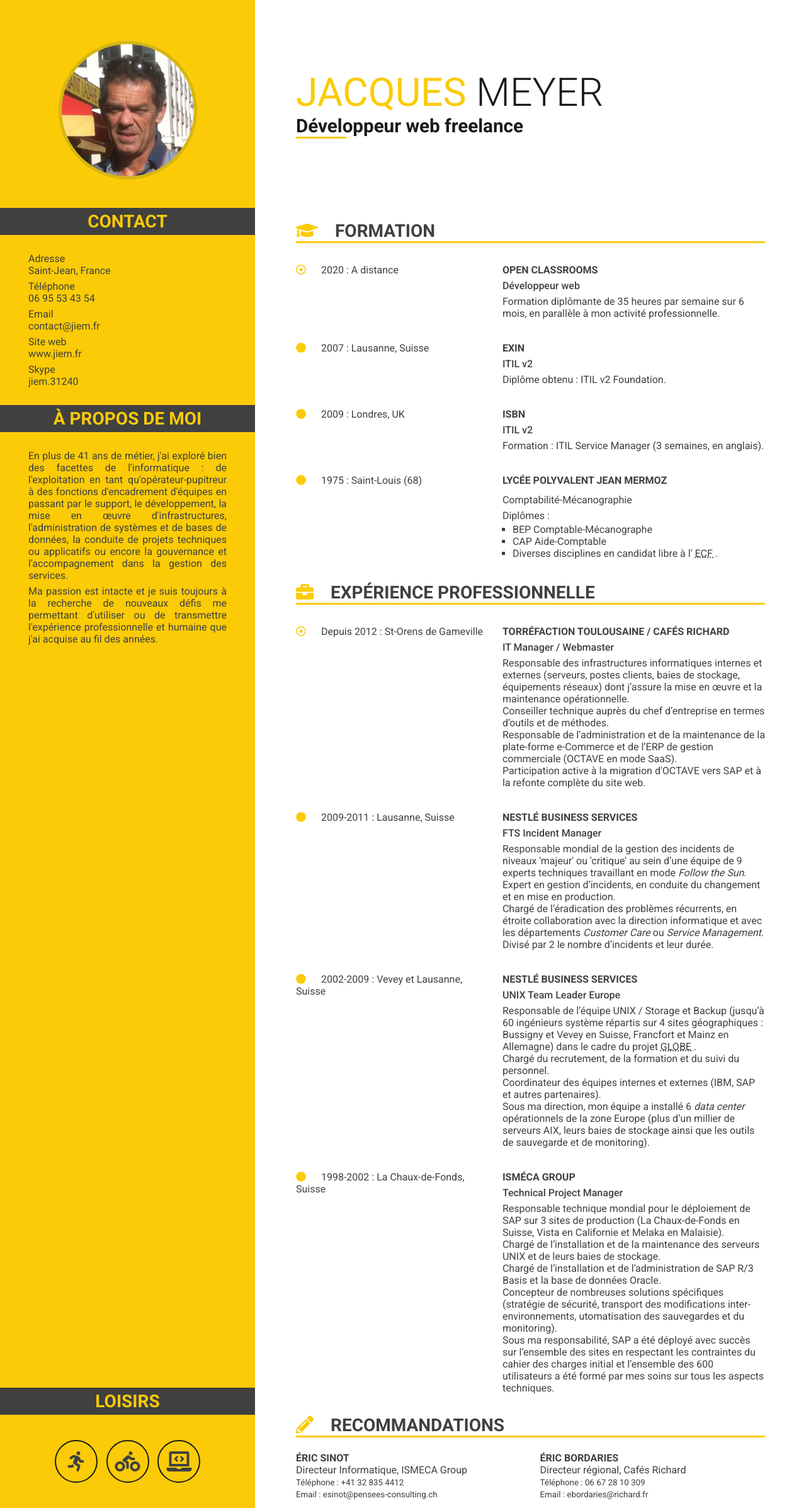
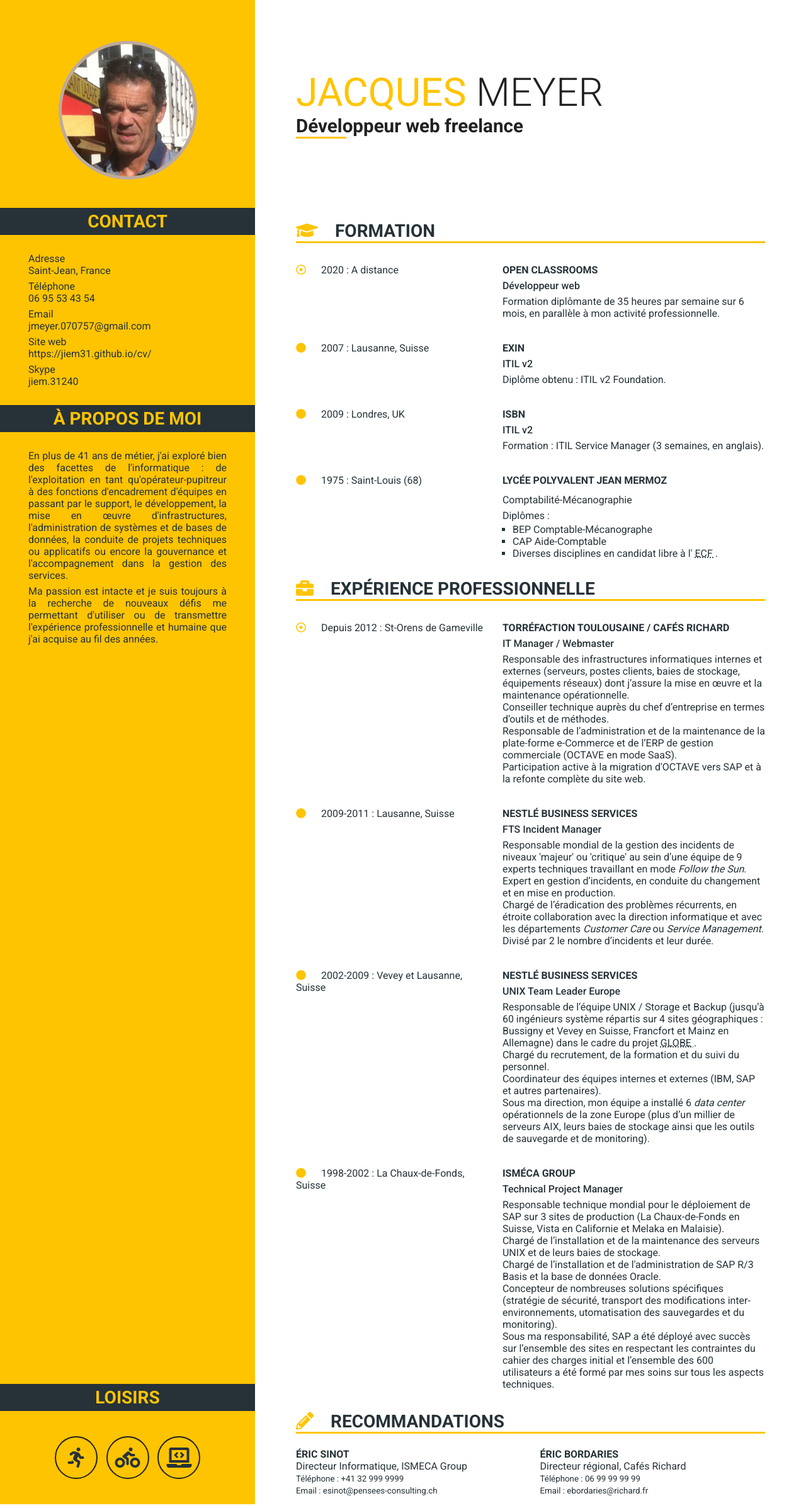
Before and after one commit to jiem31/cv, a plain HTML site: page index.html in a window 1280 px wide. Shown: the whole page at 63% size. Drawn offline with Linux system fonts and the light colour scheme.

Commit message:
Fixed some issues in style.css, replaced colors by material design colors and replaced some confidential data by fake ones

```diff
--- a/css/style.css
+++ b/css/style.css
@@ -4,7 +4,7 @@
 
 * {
     font-family: 'Roboto', 'Arial', 'Helvetica', sans-serif;
-    color: #404040;
+    color: #263238;
     margin: 0;
     padding: 0;
 }
@@ -48,12 +48,12 @@ a:hover {
     grid-area: picture;
     display: flex;
     justify-content: center;
-    background-color: #FBCB07;
+    background-color: #FFC400;
 }
 #photo {
     height: 210px;
     margin: 65px 0 45px 0;
-    border: 5px solid #D5B614;
+    border: 5px solid #BCAAA4;
     border-radius: 50%;
 }
 
@@ -71,20 +71,20 @@ h1 {
     margin-top: 110px;
 }
 #firstname {
-    color: #FBCB07;
+    color: #FFC400;
 }
 #lastname {
     font-weight: 300;
-    color: #1A1A1A;
+    color: #212121;
 }
 h2 {
     font-size: 1.85rem;
-    color: #1A1A1A;
+    color: #212121;
 }
 
 #hr-small {
     width: 80px;
-    border-top: 3px solid #FBCB07;
+    border-top: 3px solid #FFC400;
 }
 
 /*
@@ -96,15 +96,15 @@ aside {
     display: flex;
     flex-direction: column;
     justify-content: flex-start;
-    background-color: #FBCB07;
+    background-color: #FFC400;
 }
 aside h3 {
     font-size: 1.75rem;
     text-transform: uppercase;
     text-align: center;
     padding: 5px 0;
-    color: #FBCB07;
-    background-color: #404040;
+    color: #FFC400;
+    background-color: #263238;
 }
 #contact-details {
     padding: 25px 45px;
@@ -125,7 +125,7 @@ aside h3 {
     height: 48px;
     width: 64px;
     padding-top: 16px;
-    border: 2px solid #1A1A1A;
+    border: 2px solid #212121;
     border-radius: 50%;
     margin: 0 5px;
 }
@@ -143,10 +143,10 @@ main h3 {
     text-transform: uppercase;
 }
 main i {
-    color: #FBCB07;
+    color: #FFC400;
 }
 .hr-large {
-    border-top: 3px solid #FBCB07;
+    border-top: 3px solid #FFC400;
     margin-bottom: 20px;
 }
 article {
@@ -234,18 +234,18 @@ article i {
         height: 50%;
     }
     header {
-        background-color: #FBCB07;
+        background-color: #FFC400;
         text-align: center;
     }
    h1 {
         margin-top: 10px;
    }
    #firstname, #lastname{
-        color: #1A1A1A;
+        color: #212121;
         font-size: 75%;
     }
     h2 {
-        color: #1A1A1A;
+        color: #212121;
         margin-bottom: 20px;
     }
     main {
--- a/index.html
+++ b/index.html
@@ -52,13 +52,13 @@
                         <p>
                             Email<br />
                             <a href="mailto://contact&#64;jiem.fr" target="_blank">
-                                contact&#64;jiem.fr
+                                jmeyer.070757&#64;gmail.com
                             </a>
                         </p>
                         <p>
                             Site web<br />
-                            <a href="https://www.jiem.fr" target="_blank">
-                                www.jiem.fr
+                            <a href="https://https://jiem31.github.io/cv/" target="_blank">
+                                https://jiem31.github.io/cv/
                             </a>
                         </p>
                         <p>
@@ -110,7 +110,7 @@
                         <div class="right">
                             <p class="title">
                                 open classrooms
-                            <div>
+                            </p>
                             <p class="subtitle">
                                 Développeur web
                             </p>
@@ -173,6 +173,7 @@
                             </p>
                             <p>
                                 Diplômes :
+                            </p>
                             <ul>
                                 <li>BEP Comptable-Mécanographe</li>
                                 <li>CAP Aide-Comptable</li>
@@ -183,7 +184,6 @@
                                     .
                                 </li>
                             </ul>
-                            </p>
                         </div>
                     </section>
                 </article>
@@ -204,7 +204,7 @@
                         <div class="right">
                             <p class="title">
                                 torréfaction toulousaine / cafés richard
-                            <div>
+                            </p>
                             <p class="subtitle">
                                 IT Manager / Webmaster
                             </p>
@@ -226,7 +226,7 @@
                         <div class="right">
                             <p class="title">
                                 nestlé business services
-                            <div>
+                            </p>
                             <p class="subtitle">
                                 FTS Incident Manager
                             </p>
@@ -248,7 +248,7 @@
                         <div class="right">
                             <p class="title">
                                 nestlé business services
-                            <div>
+                            </p>
                             <p class="subtitle">
                                 UNIX Team Leader Europe
                             </p>
@@ -273,7 +273,7 @@
                         <div class="right">
                             <p class="title">
                                 isméca group
-                            <div>
+                            </p>
                             <p class="subtitle">
                                 Technical Project Manager
                             </p>
@@ -302,11 +302,11 @@
                                 </span><br />
                                     Directeur Informatique, ISMECA Group<br />
                                 <small>
-                                    Téléphone : +41 32 835 4412
+                                    Téléphone : +41 32 999 9999
                                 </small><br />
                                 <small>
                                     Email :
-                                    <a href="mailto://esinot&#64;pensees-consulting.ch" target="_blank">
+                                    <a href="mailto://esinot&#64;ismeca-group.ch" target="_blank">
                                         esinot&#64;pensees-consulting.ch
                                     </a>
                                 </small>
@@ -319,12 +319,12 @@
                                 </span><br />
                                     Directeur régional, Cafés Richard<br />
                                 <small>
-                                    Téléphone : 06 67 28 10 309
+                                    Téléphone : 06 99 99 99 99
                                 </small>
                                 <br />
                                 <small>
                                     Email :
-                                    <a href="mailto://ebordaries&#64;richard.fr" target="_blank">
+                                    <a href="mailto://ebordaries&#64;cafes-richard.fr" target="_blank">
                                         ebordaries&#64;richard.fr
                                     </a>
                                 </small>
```
Also changed, not shown: 1 other file. Lines whose indentation alone changed are shown as unchanged.
